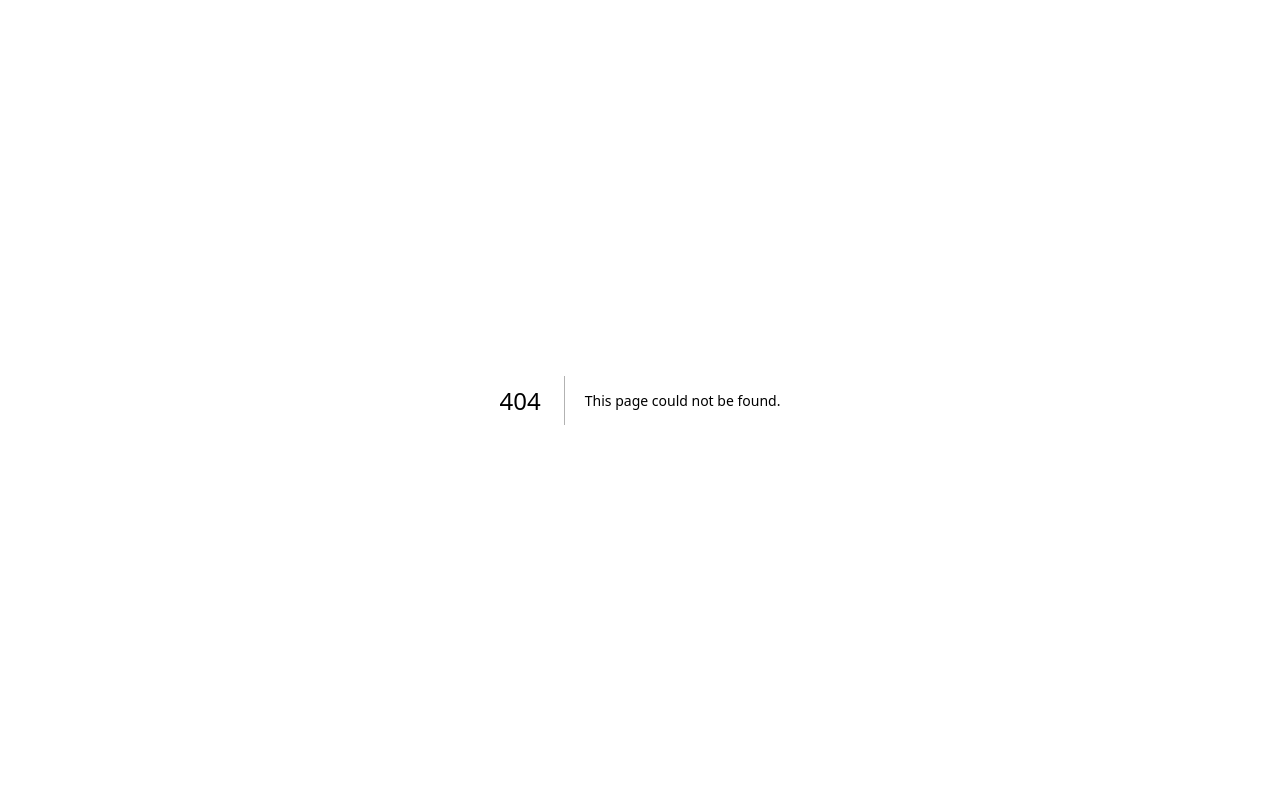
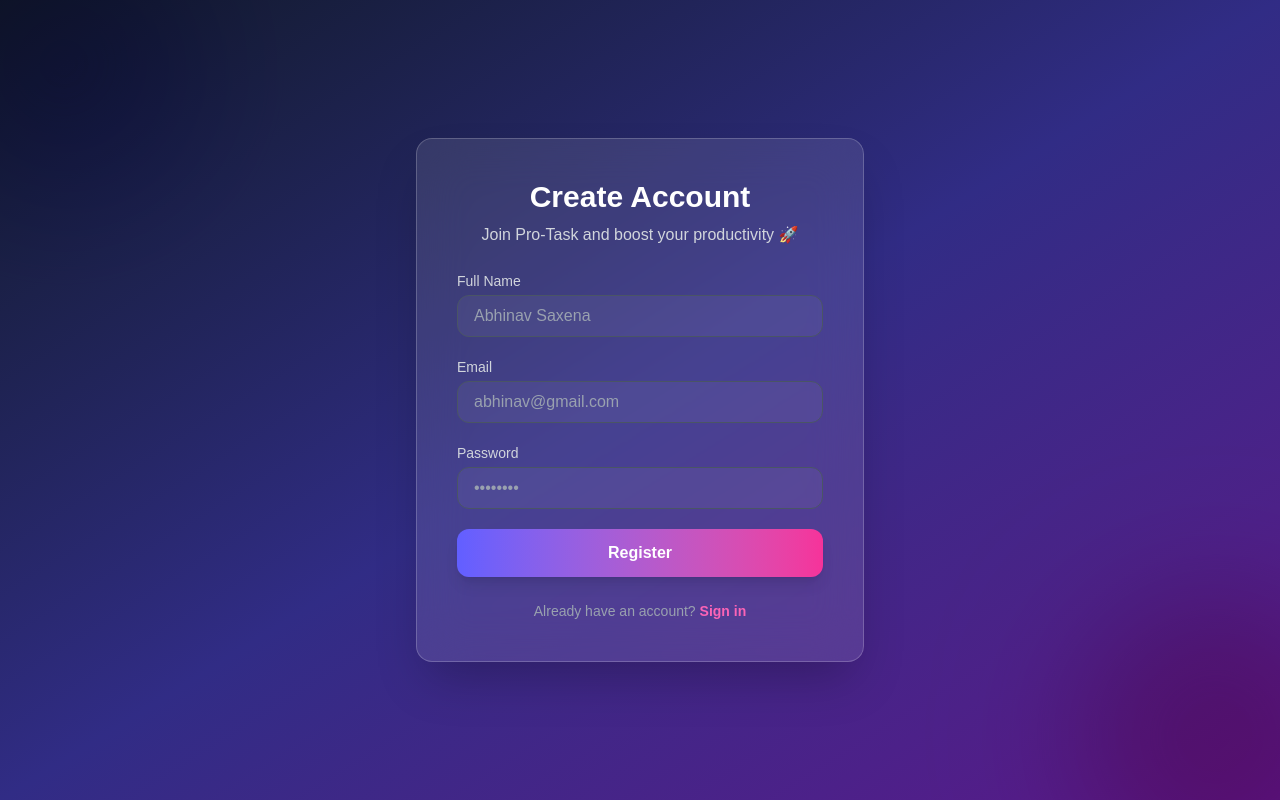
Before and after one commit to Abhinav1730/Pro-Task, a Next.js app in the folder client/: page /register in a window 1280 px wide. Before the commit this address had no page. Built offline with nearby package versions, Linux system fonts and the light colour scheme.

Commit message:
Diving into frontend part and creating register page and login page in client side.

```diff
--- /dev/null
+++ b/client/app/(auth)/login/page.jsx
@@ -0,0 +1,115 @@
+"use client";
+import { useState } from "react";
+import { useRouter } from "next/navigation";
+import { motion } from "framer-motion";
+
+export default function LoginPage() {
+  const router = useRouter();
+  const [form, setForm] = useState({ email: "", password: "" });
+  const [loading, setLoading] = useState(false);
+  const [error, setError] = useState(null);
+
+  const handleChange = (e) => {
+    setForm({ ...form, [e.target.name]: e.target.value });
+  };
+
+  const handleSubmit = async (e) => {
+    e.preventDefault();
+    setLoading(true);
+    setError(null);
+
+    try {
+      const res = await fetch(
+        `${process.env.NEXT_PUBLIC_API_URL}/api/auth/login`,
+        {
+          method: "POST",
+          headers: { "Content-Type": "application/json" },
+          credentials: "include",
+          body: JSON.stringify(form),
+        }
+      );
+
+      const data = await res.json();
+      if (!res.ok) throw new Error(data.message || "Login failed");
+
+      router.push("/dashboard"); // after login
+    } catch (err) {
+      setError(err.message);
+    } finally {
+      setLoading(false);
+    }
+  };
+
+  return (
+    <div className="min-h-screen flex items-center justify-center bg-gradient-to-br from-gray-900 via-purple-900 to-black px-4">
+      <motion.div
+        initial={{ opacity: 0, y: 40 }}
+        animate={{ opacity: 1, y: 0 }}
+        transition={{ duration: 0.7 }}
+        className="w-full max-w-md bg-gray-900 border border-gray-700 rounded-2xl shadow-2xl p-8 md:p-10"
+      >
+        <h2 className="text-3xl font-extrabold text-white text-center mb-2">
+          Welcome Back 👋
+        </h2>
+        <p className="text-gray-400 text-center mb-6">
+          Log in to continue managing your projects.
+        </p>
+
+        {error && (
+          <p className="text-red-400 text-sm mb-4 text-center">{error}</p>
+        )}
+
+        <form onSubmit={handleSubmit} className="space-y-5">
+          <div>
+            <label className="block text-sm font-medium text-gray-300">
+              Email
+            </label>
+            <input
+              type="email"
+              name="email"
+              value={form.email}
+              onChange={handleChange}
+              required
+              className="w-full mt-1 px-4 py-2 rounded-xl bg-gray-800 border border-gray-700 text-gray-200 focus:ring-2 focus:ring-purple-500 focus:outline-none"
+              placeholder="abhinav@gmail.com"
+            />
+          </div>
+
+          <div>
+            <label className="block text-sm font-medium text-gray-300">
+              Password
+            </label>
+            <input
+              type="password"
+              name="password"
+              value={form.password}
+              onChange={handleChange}
+              required
+              minLength="8"
+              className="w-full mt-1 px-4 py-2 rounded-xl bg-gray-800 border border-gray-700 text-gray-200 focus:ring-2 focus:ring-purple-500 focus:outline-none"
+              placeholder="••••••••"
+            />
+          </div>
+
+          <button
+            type="submit"
+            disabled={loading}
+            className="w-full py-3 rounded-xl bg-gradient-to-r from-purple-600 to-pink-600 text-white font-semibold hover:opacity-90 transition disabled:opacity-60"
+          >
+            {loading ? "Signing In..." : "Login"}
+          </button>
+        </form>
+
+        <p className="mt-6 text-center text-gray-400 text-sm">
+          Don’t have an account?{" "}
+          <span
+            onClick={() => router.push("/(auth)/register")}
+            className="text-purple-400 font-semibold cursor-pointer hover:underline"
+          >
+            Sign up
+          </span>
+        </p>
+      </motion.div>
+    </div>
+  );
+}
--- /dev/null
+++ b/client/app/(auth)/register/page.jsx
@@ -0,0 +1,134 @@
+"use client";
+import { useState } from "react";
+import { useRouter } from "next/navigation";
+import { motion } from "framer-motion";
+
+export default function RegisterPage() {
+  const router = useRouter();
+  const [form, setForm] = useState({ name: "", email: "", password: "" });
+  const [loading, setLoading] = useState(false);
+  const [error, setError] = useState(null);
+
+  const handleChange = (e) => {
+    setForm({ ...form, [e.target.name]: e.target.value });
+  };
+
+  const handleSubmit = async (e) => {
+    e.preventDefault();
+    setLoading(true);
+    setError(null);
+
+    try {
+      const res = await fetch(
+        `${process.env.NEXT_PUBLIC_API_URL}/api/auth/register`,
+        {
+          method: "POST",
+          headers: { "Content-Type": "application/json" },
+          credentials: "include",
+          body: JSON.stringify(form),
+        }
+      );
+
+      const data = await res.json();
+      if (!res.ok) throw new Error(data.message || "Something went wrong");
+
+      router.push("/(auth)/login");
+    } catch (err) {
+      setError(err.message);
+    } finally {
+      setLoading(false);
+    }
+  };
+
+  return (
+    <div className="min-h-screen flex items-center justify-center bg-gradient-to-br from-gray-900 via-indigo-900 to-purple-900 px-4 relative overflow-hidden">
+      {/* glowing background blobs */}
+      <div className="absolute -top-20 -left-20 w-72 h-72 bg-indigo-600 rounded-full mix-blend-multiply filter blur-3xl opacity-30 animate-pulse"></div>
+      <div className="absolute -bottom-20 -right-20 w-72 h-72 bg-pink-600 rounded-full mix-blend-multiply filter blur-3xl opacity-30 animate-pulse"></div>
+
+      <motion.div
+        initial={{ opacity: 0, y: 30 }}
+        animate={{ opacity: 1, y: 0 }}
+        transition={{ duration: 0.6 }}
+        className="w-full max-w-md backdrop-blur-xl bg-white/10 border border-white/20 rounded-2xl shadow-2xl p-8 md:p-10"
+      >
+        <h2 className="text-3xl font-extrabold text-white text-center mb-2">
+          Create Account
+        </h2>
+        <p className="text-gray-300 text-center mb-6">
+          Join Pro-Task and boost your productivity 🚀
+        </p>
+
+        {error && (
+          <p className="text-red-400 text-sm mb-4 text-center">{error}</p>
+        )}
+
+        <form onSubmit={handleSubmit} className="space-y-5">
+          <div>
+            <label className="block text-sm font-medium text-gray-300">
+              Full Name
+            </label>
+            <input
+              type="text"
+              name="name"
+              value={form.name}
+              onChange={handleChange}
+              required
+              className="w-full mt-1 px-4 py-2 rounded-xl bg-white/5 border border-gray-600 text-white placeholder-gray-400 focus:ring-2 focus:ring-pink-500 focus:outline-none"
+              placeholder="Abhinav Saxena"
+            />
+          </div>
+
+          <div>
+            <label className="block text-sm font-medium text-gray-300">
+              Email
+            </label>
+            <input
+              type="email"
+              name="email"
+              value={form.email}
+              onChange={handleChange}
+              required
+              className="w-full mt-1 px-4 py-2 rounded-xl bg-white/5 border border-gray-600 text-white placeholder-gray-400 focus:ring-2 focus:ring-pink-500 focus:outline-none"
+              placeholder="abhinav@gmail.com"
+            />
+          </div>
+
+          <div>
+            <label className="block text-sm font-medium text-gray-300">
+              Password
+            </label>
+            <input
+              type="password"
+              name="password"
+              value={form.password}
+              onChange={handleChange}
+              required
+              minLength="8"
+              className="w-full mt-1 px-4 py-2 rounded-xl bg-white/5 border border-gray-600 text-white placeholder-gray-400 focus:ring-2 focus:ring-pink-500 focus:outline-none"
+              placeholder="••••••••"
+            />
+          </div>
+
+          <button
+            type="submit"
+            disabled={loading}
+            className="w-full py-3 rounded-xl bg-gradient-to-r from-indigo-500 to-pink-500 text-white font-semibold shadow-lg hover:opacity-90 transition disabled:opacity-50"
+          >
+            {loading ? "Creating Account..." : "Register"}
+          </button>
+        </form>
+
+        <p className="mt-6 text-center text-gray-400 text-sm">
+          Already have an account?{" "}
+          <span
+            onClick={() => router.push("/(auth)/login")}
+            className="text-pink-400 font-semibold cursor-pointer hover:underline"
+          >
+            Sign in
+          </span>
+        </p>
+      </motion.div>
+    </div>
+  );
+}
--- a/client/app/page.js
+++ b/client/app/page.js
@@ -1,103 +1,58 @@
-import Image from "next/image";
+"use client";
+import { useRouter } from "next/navigation";
+import { motion } from "framer-motion";
 
-export default function Home() {
+export default function HomePage() {
+  const router = useRouter();
+
   return (
-    <div className="font-sans grid grid-rows-[20px_1fr_20px] items-center justify-items-center min-h-screen p-8 pb-20 gap-16 sm:p-20">
-      <main className="flex flex-col gap-[32px] row-start-2 items-center sm:items-start">
-        <Image
-          className="dark:invert"
-          src="/next.svg"
-          alt="Next.js logo"
-          width={180}
-          height={38}
-          priority
-        />
-        <ol className="font-mono list-inside list-decimal text-sm/6 text-center sm:text-left">
-          <li className="mb-2 tracking-[-.01em]">
-            Get started by editing{" "}
-            <code className="bg-black/[.05] dark:bg-white/[.06] font-mono font-semibold px-1 py-0.5 rounded">
-              app/page.js
-            </code>
-            .
-          </li>
-          <li className="tracking-[-.01em]">
-            Save and see your changes instantly.
-          </li>
-        </ol>
+    <div className="min-h-screen flex flex-col justify-center items-center bg-gradient-to-br from-gray-900 via-black to-gray-950 text-gray-100 px-6 relative overflow-hidden">
+      <div className="absolute inset-0 -z-10">
+        <div className="w-[600px] h-[600px] bg-purple-600/30 rounded-full blur-[150px] absolute -top-40 -left-40"></div>
+        <div className="w-[500px] h-[500px] bg-indigo-600/20 rounded-full blur-[150px] absolute bottom-0 right-0"></div>
+      </div>
 
-        <div className="flex gap-4 items-center flex-col sm:flex-row">
-          <a
-            className="rounded-full border border-solid border-transparent transition-colors flex items-center justify-center bg-foreground text-background gap-2 hover:bg-[#383838] dark:hover:bg-[#ccc] font-medium text-sm sm:text-base h-10 sm:h-12 px-4 sm:px-5 sm:w-auto"
-            href="https://vercel.com/new?utm_source=create-next-app&utm_medium=appdir-template-tw&utm_campaign=create-next-app"
-            target="_blank"
-            rel="noopener noreferrer"
+      <motion.div
+        initial={{ opacity: 0, y: 30 }}
+        animate={{ opacity: 1, y: 0 }}
+        transition={{ duration: 0.7 }}
+        className="text-center backdrop-blur-sm bg-white/5 p-10 rounded-2xl shadow-xl border border-white/10"
+      >
+        <h1 className="text-5xl md:text-6xl font-extrabold drop-shadow-lg bg-gradient-to-r from-purple-400 via-pink-400 to-indigo-400 bg-clip-text text-transparent">
+          Pro-Task
+        </h1>
+        <p className="mt-4 text-lg md:text-xl text-gray-300 max-w-xl mx-auto">
+          A modern, collaborative task & project manager. Stay productive, stay
+          in sync, and achieve more together. ✨
+        </p>
+
+        {/* Buttons */}
+        <div className="mt-8 flex flex-col md:flex-row gap-4 justify-center">
+          <button
+            onClick={() => router.push("/login")}
+            className="px-8 py-3 rounded-xl bg-gradient-to-r from-gray-800 to-gray-700 text-purple-400 font-semibold shadow-md hover:shadow-purple-500/30 hover:scale-105 transition border border-gray-600"
           >
-            <Image
-              className="dark:invert"
-              src="/vercel.svg"
-              alt="Vercel logomark"
-              width={20}
-              height={20}
-            />
-            Deploy now
-          </a>
-          <a
-            className="rounded-full border border-solid border-black/[.08] dark:border-white/[.145] transition-colors flex items-center justify-center hover:bg-[#f2f2f2] dark:hover:bg-[#1a1a1a] hover:border-transparent font-medium text-sm sm:text-base h-10 sm:h-12 px-4 sm:px-5 w-full sm:w-auto md:w-[158px]"
-            href="https://nextjs.org/docs?utm_source=create-next-app&utm_medium=appdir-template-tw&utm_campaign=create-next-app"
-            target="_blank"
-            rel="noopener noreferrer"
+            Login
+          </button>
+          <button
+            onClick={() => router.push("/register")}
+            className="px-8 py-3 rounded-xl bg-gradient-to-r from-purple-500 to-pink-500 font-semibold text-white shadow-md hover:shadow-pink-500/40 hover:scale-105 transition"
           >
-            Read our docs
-          </a>
+            Get Started
+          </button>
         </div>
-      </main>
-      <footer className="row-start-3 flex gap-[24px] flex-wrap items-center justify-center">
-        <a
-          className="flex items-center gap-2 hover:underline hover:underline-offset-4"
-          href="https://nextjs.org/learn?utm_source=create-next-app&utm_medium=appdir-template-tw&utm_campaign=create-next-app"
-          target="_blank"
-          rel="noopener noreferrer"
-        >
-          <Image
-            aria-hidden
-            src="/file.svg"
-            alt="File icon"
-            width={16}
-            height={16}
-          />
-          Learn
-        </a>
-        <a
-          className="flex items-center gap-2 hover:underline hover:underline-offset-4"
-          href="https://vercel.com/templates?framework=next.js&utm_source=create-next-app&utm_medium=appdir-template-tw&utm_campaign=create-next-app"
-          target="_blank"
-          rel="noopener noreferrer"
-        >
-          <Image
-            aria-hidden
-            src="/window.svg"
-            alt="Window icon"
-            width={16}
-            height={16}
-          />
-          Examples
-        </a>
-        <a
-          className="flex items-center gap-2 hover:underline hover:underline-offset-4"
-          href="https://nextjs.org?utm_source=create-next-app&utm_medium=appdir-template-tw&utm_campaign=create-next-app"
-          target="_blank"
-          rel="noopener noreferrer"
-        >
-          <Image
-            aria-hidden
-            src="/globe.svg"
-            alt="Globe icon"
-            width={16}
-            height={16}
-          />
-          Go to nextjs.org →
-        </a>
-      </footer>
+      </motion.div>
+
+      {/* Footer */}
+      <motion.footer
+        initial={{ opacity: 0 }}
+        animate={{ opacity: 1 }}
+        transition={{ delay: 0.8 }}
+        className="absolute bottom-6 text-sm text-gray-500"
+      >
+        © {new Date().getFullYear()} Pro-Task. All rights reserved.
+        <span className="text-purple-400"> Built by Abhinav Saxena</span>
+      </motion.footer>
     </div>
   );
 }
--- a/client/package.json
+++ b/client/package.json
@@ -15,6 +15,7 @@
     "axios": "^1.11.0",
     "clsx": "^2.1.1",
     "date-fns": "^4.1.0",
+    "framer-motion": "^12.23.12",
     "next": "15.5.0",
     "react": "19.1.0",
     "react-dom": "19.1.0",
```
Also changed, not shown: 2 other files (tests, documents, lock files or other folders).
